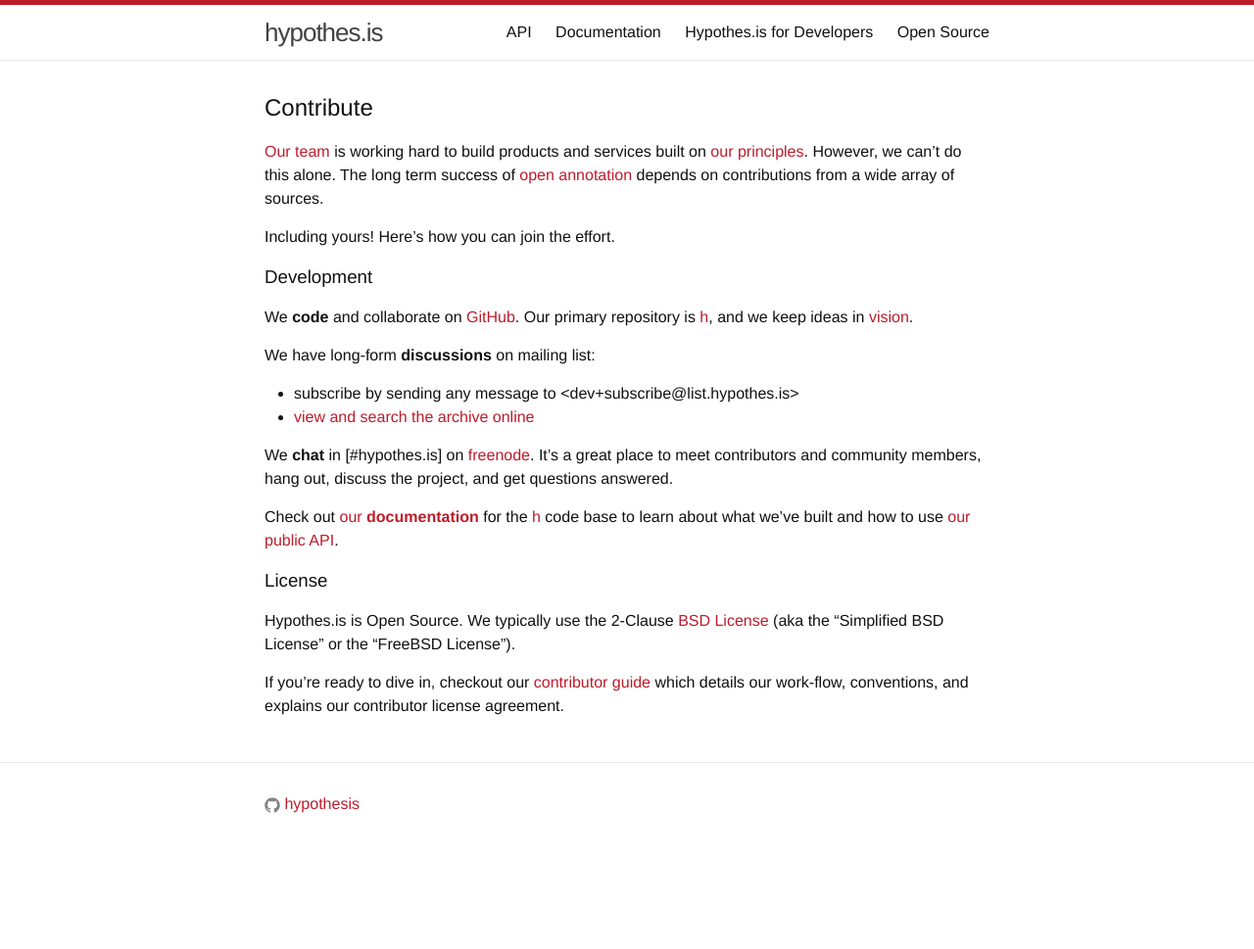
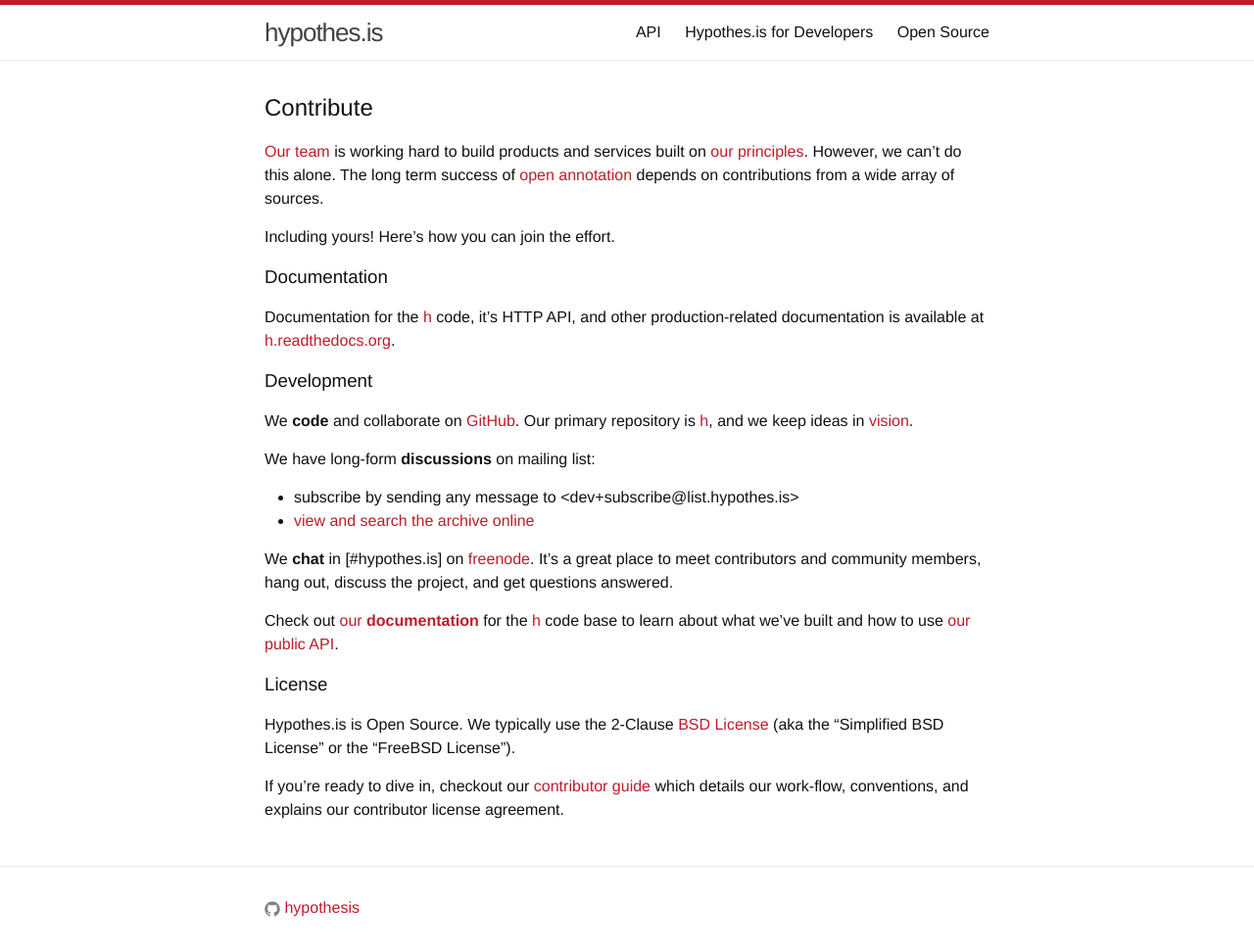
Before and after one commit to hypothesis/developers.hypothes.is, a Jekyll site: the page built from open-source.md, in a window 1280 px wide. Shown: the whole page at 98% size. Built offline with Jekyll 4.4.1, drawn with Linux system fonts in a browser that asks for light colours; before the commit the page ends 900 px from its top, so only the background shows below that.

Commit message:
Remove docs.md; Add documentation section to Open Source

```diff
--- a/open-source.md
+++ b/open-source.md
@@ -11,6 +11,12 @@ principles]. However, we can’t do this alone. The long term success of
 [open annotation] depends on contributions from a wide array of sources.
 
 Including yours! Here’s how you can join the effort.
+
+### Documentation
+
+Documentation for the [h](http://github.com/hypothesis/h) code, it's HTTP API,
+and other production-related documentation is available at
+[h.readthedocs.org](http://h.readthedocs.org/).
 
 ### Development
 
```
Also changed, not shown: docs.md (deleted, +0 -5 lines).
